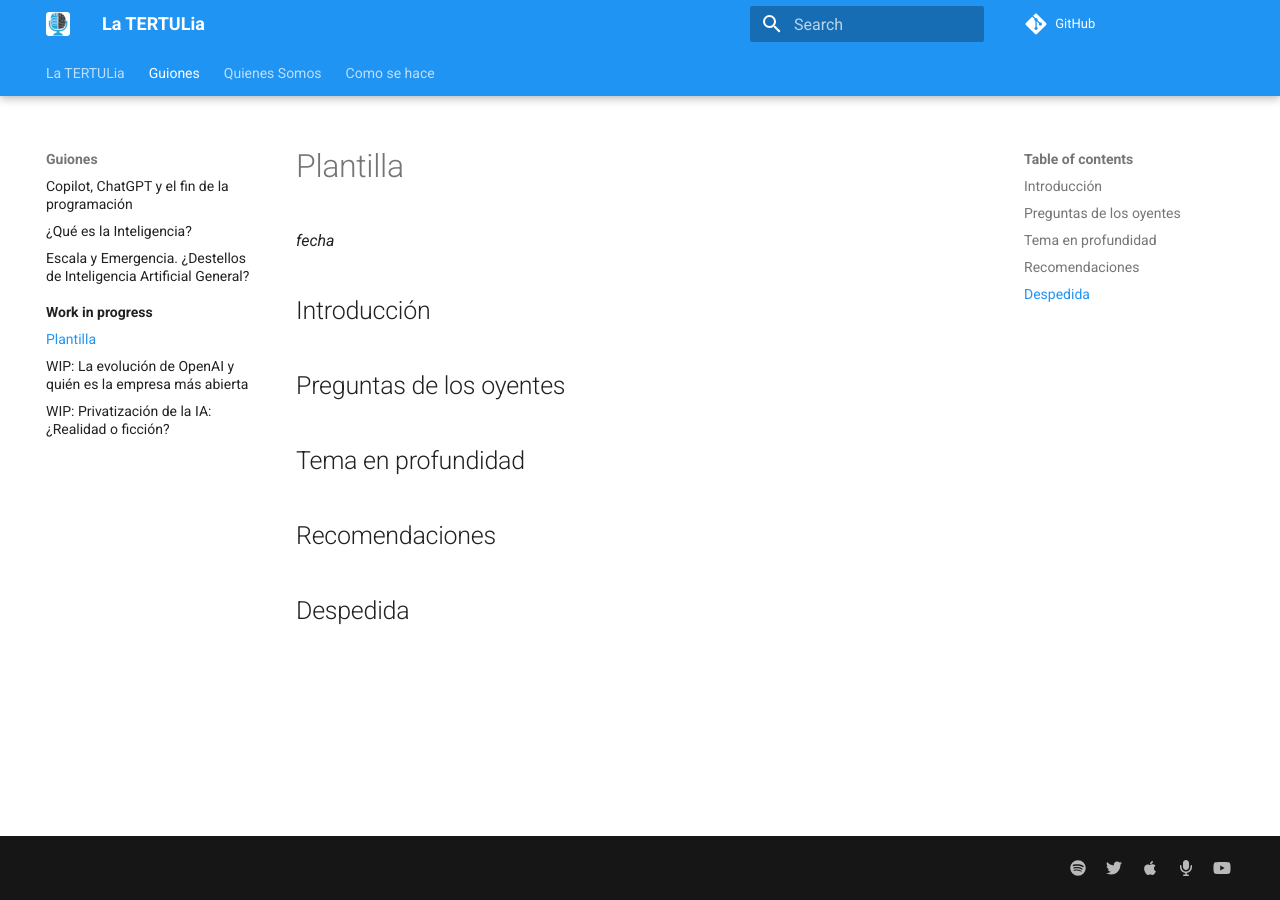
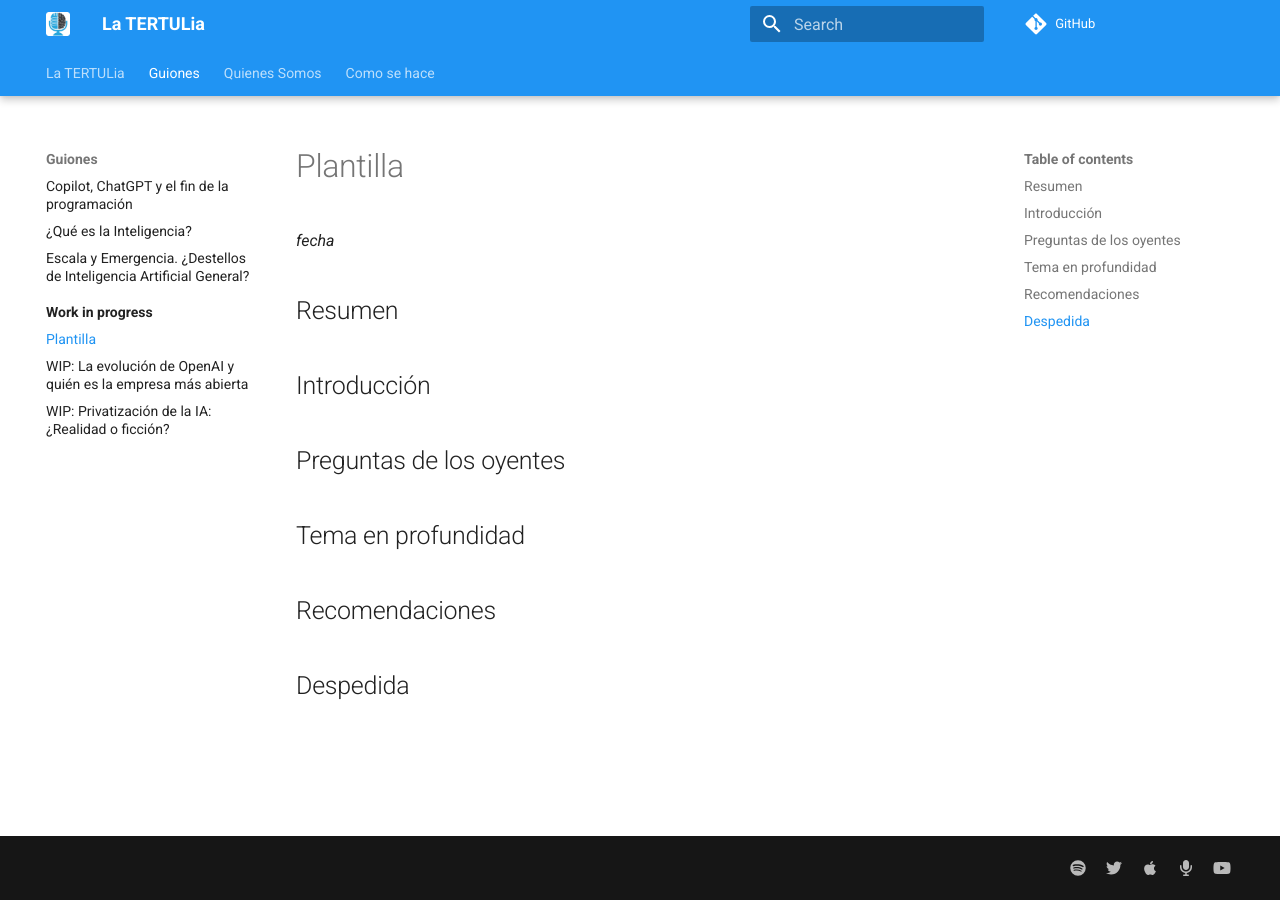
Before and after one commit to ironbar/tertulia_inteligencia_artificial, an MkDocs documentation site: the page built from docs/guiones/work-in-progress/template.md, in a window 1280 px wide. Built offline with MkDocs 1.6.1 and Material for MkDocs 9.7.7, drawn with Linux system fonts in a browser that asks for light colours; comment, search, counter and statistics services are not loaded.

Commit message:
Update template.md

```diff
--- a/docs/guiones/work-in-progress/template.md
+++ b/docs/guiones/work-in-progress/template.md
@@ -1,6 +1,8 @@
 # Plantilla
 
 _fecha_
+
+## Resumen
 
 ## Introducción
 
```
